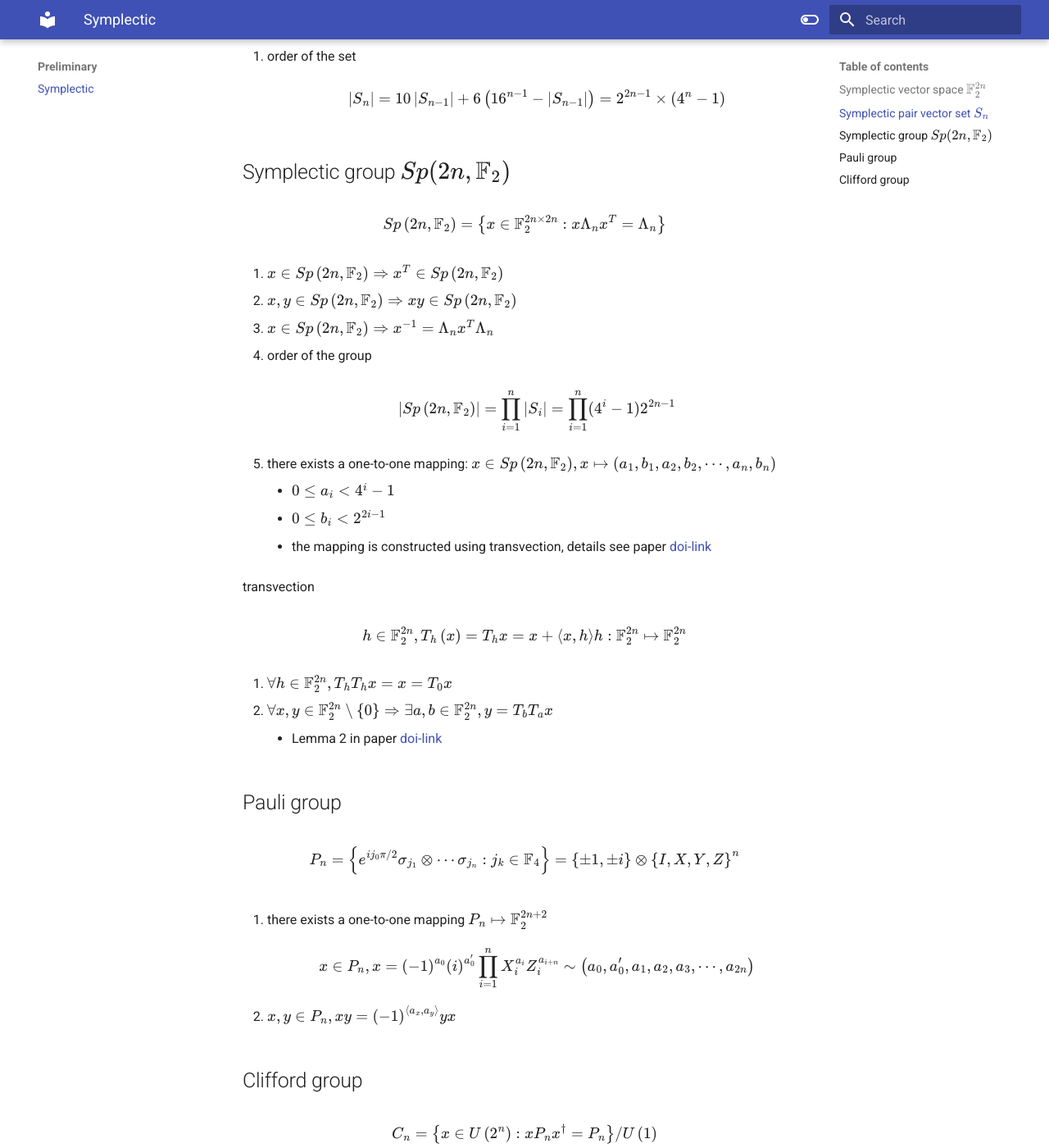
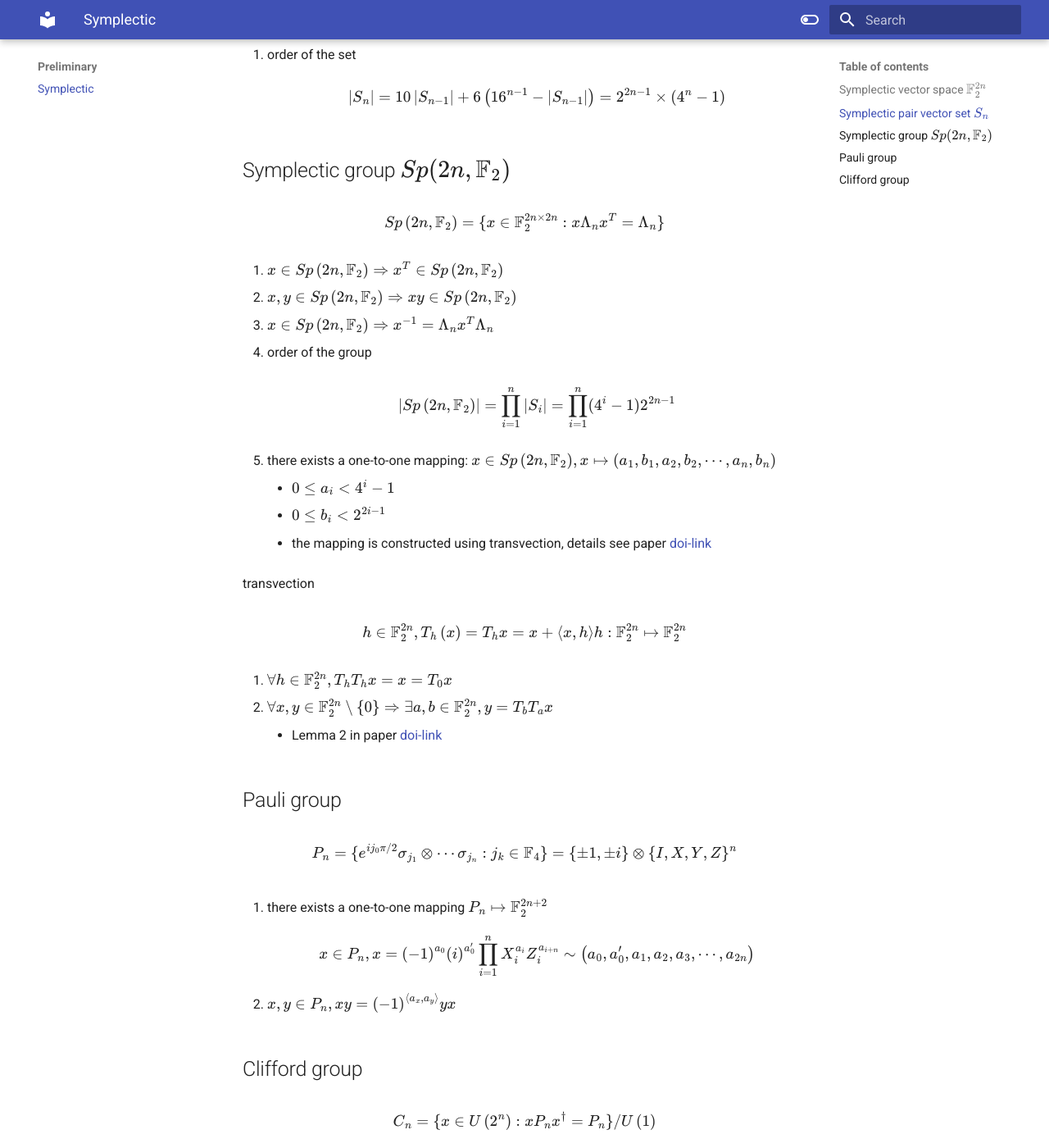
Before and after one commit to numqi/numqi, an MkDocs documentation site: the page built from docs/preliminary/group_spf2.md, in a window 1280 px wide and 1400 px high, scrolled down 874 px. Shown: the whole window at 82% size. Built offline with MkDocs 1.6.1 and Material for MkDocs 9.7.7, drawn with Linux system fonts in a browser that asks for light colours; some of the changed text lies outside the part shown.

Commit message:
github-issue replace {} with lbrace rbrace

```diff
--- a/docs/preliminary/group_spf2.md
+++ b/docs/preliminary/group_spf2.md
@@ -7,7 +7,7 @@
     * $\mathbb{F}_n$: finite field
     * $\mathbb{R}$: real field
     * $\mathbb{C}$: complex field
-    * $U(n)=\left\{x\in\mathbb{C}^{n\times n}:x^\dagger x=I_n \right\}$: unitary group
+    * $U(n)=\lbrace x\in\mathbb{C}^{n\times n}:x^\dagger x=I_n \rbrace$: unitary group
     * $\Lambda_n=\sigma_x\otimes I_n$
 
 ## Symplectic vector space $\mathbb{F}_2^{2n}$
@@ -18,7 +18,7 @@ $$x,y\in \mathbb{F}_2^{2n}\Rightarrow \langle x,y\rangle=\sum_{i=1}^n x_iy_{i+n}
 
 ## Symplectic pair vector set $S_n$
 
-$$S_{n}=\left\{ \left(x,y\right)\in\mathbb{F}_{2}^{2n}\times\mathbb{F}_{2}^{2n}:\langle x,y\rangle=x^{T}\Lambda_{n}y=1\right\} $$
+$$S_{n}=\lbrace \left(x,y\right)\in\mathbb{F}_{2}^{2n}\times\mathbb{F}_{2}^{2n}:\langle x,y\rangle=x^{T}\Lambda_{n}y=1\rbrace $$
 
 1. order of the set
 
@@ -26,7 +26,7 @@ $$S_{n}=\left\{ \left(x,y\right)\in\mathbb{F}_{2}^{2n}\times\mathbb{F}_{2}^{2n}:
 
 ## Symplectic group $Sp(2n,\mathbb{F}_2)$
 
-$$Sp\left(2n,\mathbb{F}_{2}\right)=\left\{ x\in\mathbb{F}_{2}^{2n\times2n}:x\Lambda_{n}x^{T}=\Lambda_{n}\right\}$$
+$$Sp\left(2n,\mathbb{F}_{2}\right)=\lbrace x\in\mathbb{F}_{2}^{2n\times2n}:x\Lambda_{n}x^{T}=\Lambda_{n}\rbrace$$
 
 1. $x\in Sp\left(2n,\mathbb{F}_{2}\right)\Rightarrow x^{T}\in Sp\left(2n,\mathbb{F}_{2}\right)$
 2. $x,y\in Sp\left(2n,\mathbb{F}_{2}\right)\Rightarrow xy\in Sp\left(2n,\mathbb{F}_{2}\right)$
@@ -46,12 +46,12 @@ $$h\in\mathbb{F}_{2}^{2n},T_{h}\left(x\right)=T_{h}x=x+\langle x,h\rangle h:\mat
 \mapsto\mathbb{F}_{2}^{2n}$$
 
 1. $\forall h\in\mathbb{F}_{2}^{2n},T_{h}T_{h}x=x=T_{0}x$
-2. $\forall x,y\in\mathbb{F}_{2}^{2n}\setminus\left\{ 0\right\} \Rightarrow\exists a,b\in\mathbb{F}_{2}^{2n},y=T_{b}T_{a}x$
+2. $\forall x,y\in\mathbb{F}_{2}^{2n}\setminus\lbrace 0\rbrace \Rightarrow\exists a,b\in\mathbb{F}_{2}^{2n},y=T_{b}T_{a}x$
     * Lemma 2 in paper [doi-link](https://doi.org/10.1063%2F1.4903507)
 
 ## Pauli group
 
-$$P_{n}=\left\{ e^{ij_{0}\pi/2}\sigma_{j_{1}}\otimes\cdots\sigma_{j_{n}}:j_{k}\in\mathbb{F}_{4}\right\} =\left\{ \pm1,\pm i\right\} \otimes\left\{ I,X,Y,Z\right\} ^{n}$$
+$$P_{n}=\lbrace e^{ij_{0}\pi/2}\sigma_{j_{1}}\otimes\cdots\sigma_{j_{n}}:j_{k}\in\mathbb{F}_{4}\rbrace =\lbrace \pm1,\pm i\rbrace \otimes\lbrace I,X,Y,Z\rbrace ^{n}$$
 
 1. there exists a one-to-one mapping $P_{n}\mapsto\mathbb{F}_{2}^{2n+2}$
 
@@ -61,7 +61,7 @@ $$P_{n}=\left\{ e^{ij_{0}\pi/2}\sigma_{j_{1}}\otimes\cdots\sigma_{j_{n}}:j_{k}\i
 
 ## Clifford group
 
-$$C_{n}=\left\{ x\in U\left(2^{n}\right):xP_{n}x^{\dagger}=P_{n}\right\} /U\left(1\right)$$
+$$C_{n}=\lbrace x\in U\left(2^{n}\right):xP_{n}x^{\dagger}=P_{n}\rbrace /U\left(1\right)$$
 
 1. group isomorphism $C_{n}\cong\mathbb{F}_{2}^{2n}\times Sp\left(2n,\mathbb{F}_{2}\right)$
 
```
Also changed, not shown: docs/api/random.md (+4 -4 lines), docs/tutorial/gradient_descent.md (+2 -2 lines), docs/tutorial/group.md (+1 -1 lines).
